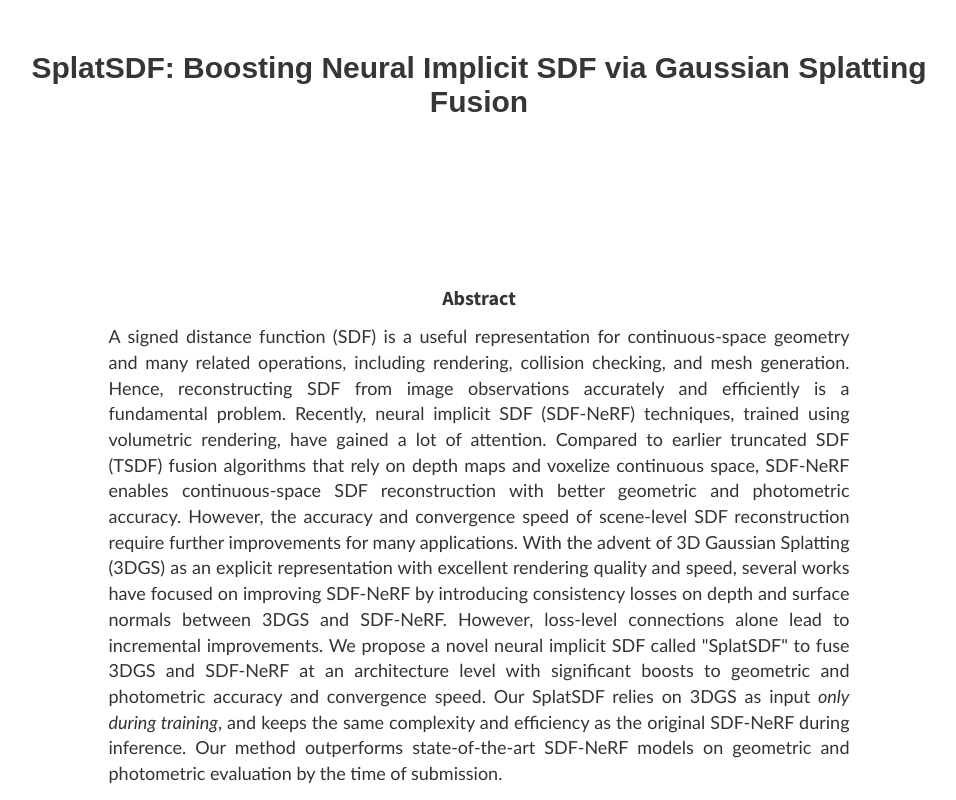
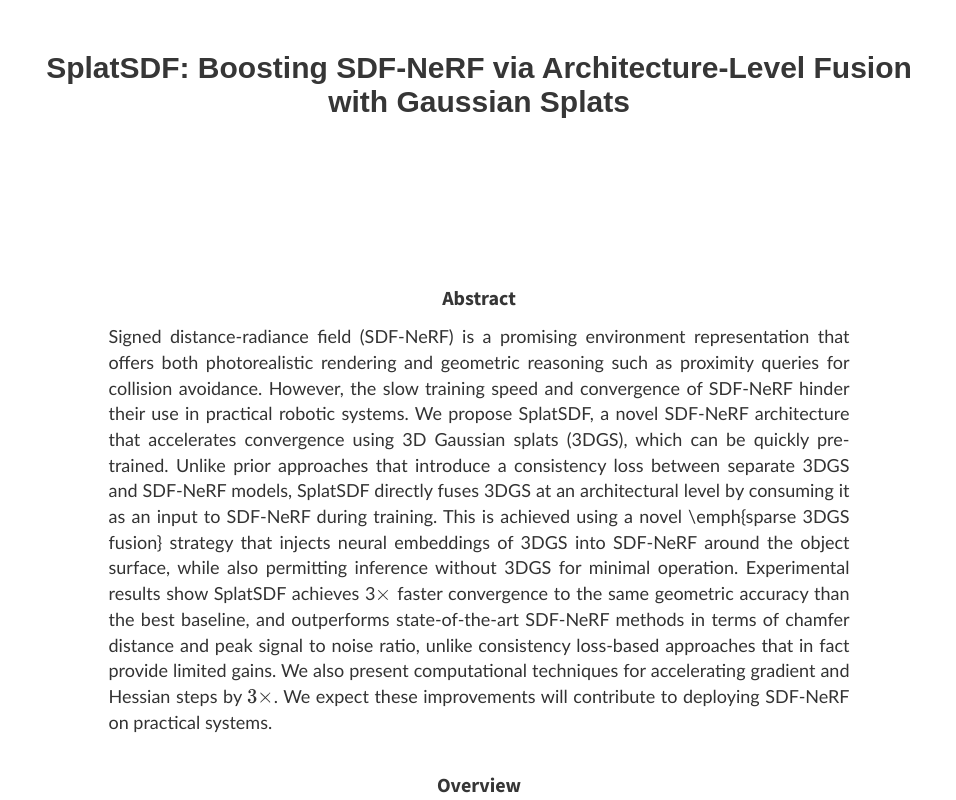
Before and after one commit to scientistrocknroll/splatsdf, a plain HTML site: page index.html in a window 1280 px wide. Shown: the top 800 px of the page, without its empty margins (161-1117 px from the left). Drawn offline with nearby package versions, Linux system fonts and the light colour scheme; some packages are replaced by stand-ins of ours; a script that the page names is missing; some icons are missing; a web font is replaced by a local one.

Commit message:
Update index.html

```diff
--- a/index.html
+++ b/index.html
@@ -67,7 +67,7 @@
     <div class="container is-max-desktop">
       <div class="columns is-centered">
         <div class="column has-text-centered">
-          <h1 class="title is-1 publication-title">SplatSDF: Boosting Neural Implicit SDF via Gaussian Splatting Fusion</h1>
+          <h1 class="title is-1 publication-title">SplatSDF: Boosting SDF-NeRF via Architecture-Level Fusion with Gaussian Splats</h1>
           <div class="is-size-3 publication-authors">
             <span class="author-block">
               <!--HAHA<sup>1</sup>, HAHA<sup>1</sup>, HAHA<sup>1</sup>--> </span>
@@ -97,20 +97,19 @@
         <h2 class="title is-3">Abstract</h2>
         <div class="content has-text-justified">
           <p>
-            A signed distance function (SDF) is a useful representation for continuous-space geometry and many related operations,
-            including rendering, collision checking, and mesh generation. Hence, reconstructing SDF from image observations
-            accurately and efficiently is a fundamental problem. Recently, neural implicit SDF (SDF-NeRF) techniques,
-            trained using volumetric rendering, have gained a lot of attention. Compared to earlier truncated SDF (TSDF)
-            fusion algorithms that rely on depth maps and voxelize continuous space, SDF-NeRF enables continuous-space SDF
-            reconstruction with better geometric and photometric accuracy. However, the accuracy and convergence speed of
-            scene-level SDF reconstruction require further improvements for many applications. With the advent of 3D Gaussian
-            Splatting (3DGS) as an explicit representation with excellent rendering quality and speed, several works have focused
-            on improving SDF-NeRF by introducing consistency losses on depth and surface normals between 3DGS and SDF-NeRF. However,
-            loss-level connections alone lead to incremental improvements. We propose a novel neural implicit SDF called "SplatSDF"
-            to fuse 3DGS and SDF-NeRF at an architecture level with significant boosts to geometric and photometric accuracy and
-            convergence speed. Our SplatSDF relies on 3DGS as input <em>only during training</em>, and keeps the same complexity and
-            efficiency as the original SDF-NeRF during inference. Our method outperforms state-of-the-art SDF-NeRF models on
-            geometric and photometric evaluation by the time of submission.
+          Signed distance-radiance field (SDF-NeRF) is a promising environment representation that offers both photorealistic
+            rendering and geometric reasoning such as proximity queries for collision avoidance.
+          However, the slow training speed and convergence of SDF-NeRF hinder their use in practical robotic systems.
+            We propose SplatSDF, a novel SDF-NeRF architecture that accelerates convergence using 3D Gaussian splats (3DGS), which can be quickly pre-trained.
+          Unlike prior approaches that introduce a consistency loss between separate 3DGS and SDF-NeRF models,
+            SplatSDF directly fuses 3DGS at an architectural level by consuming it as an input to SDF-NeRF during training.
+        This is achieved using a novel \emph{sparse 3DGS fusion} strategy that injects neural embeddings of 3DGS into SDF-NeRF around the object surface,
+            while also permitting inference without 3DGS for minimal operation.
+            Experimental results show SplatSDF achieves 3$\times$ faster convergence to the same geometric accuracy than the best baseline,
+            and outperforms state-of-the-art SDF-NeRF methods in terms of chamfer distance and peak signal to noise ratio,
+            unlike consistency loss-based approaches that in fact provide limited gains.
+We also present computational techniques for accelerating gradient and Hessian steps by $3\times$.
+We expect these improvements will contribute to deploying SDF-NeRF on practical systems.
           </p>
         </div>
       </div>
```
